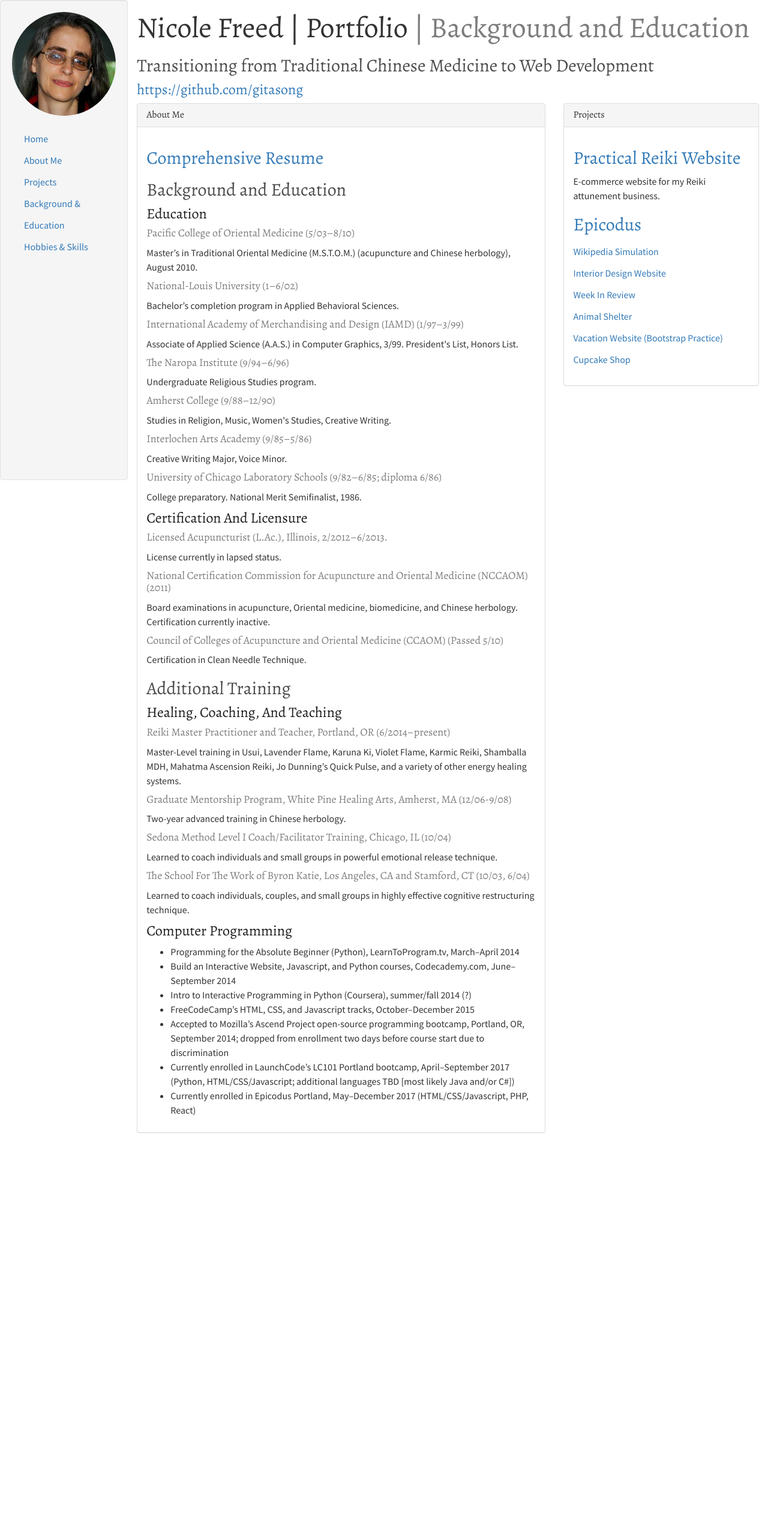
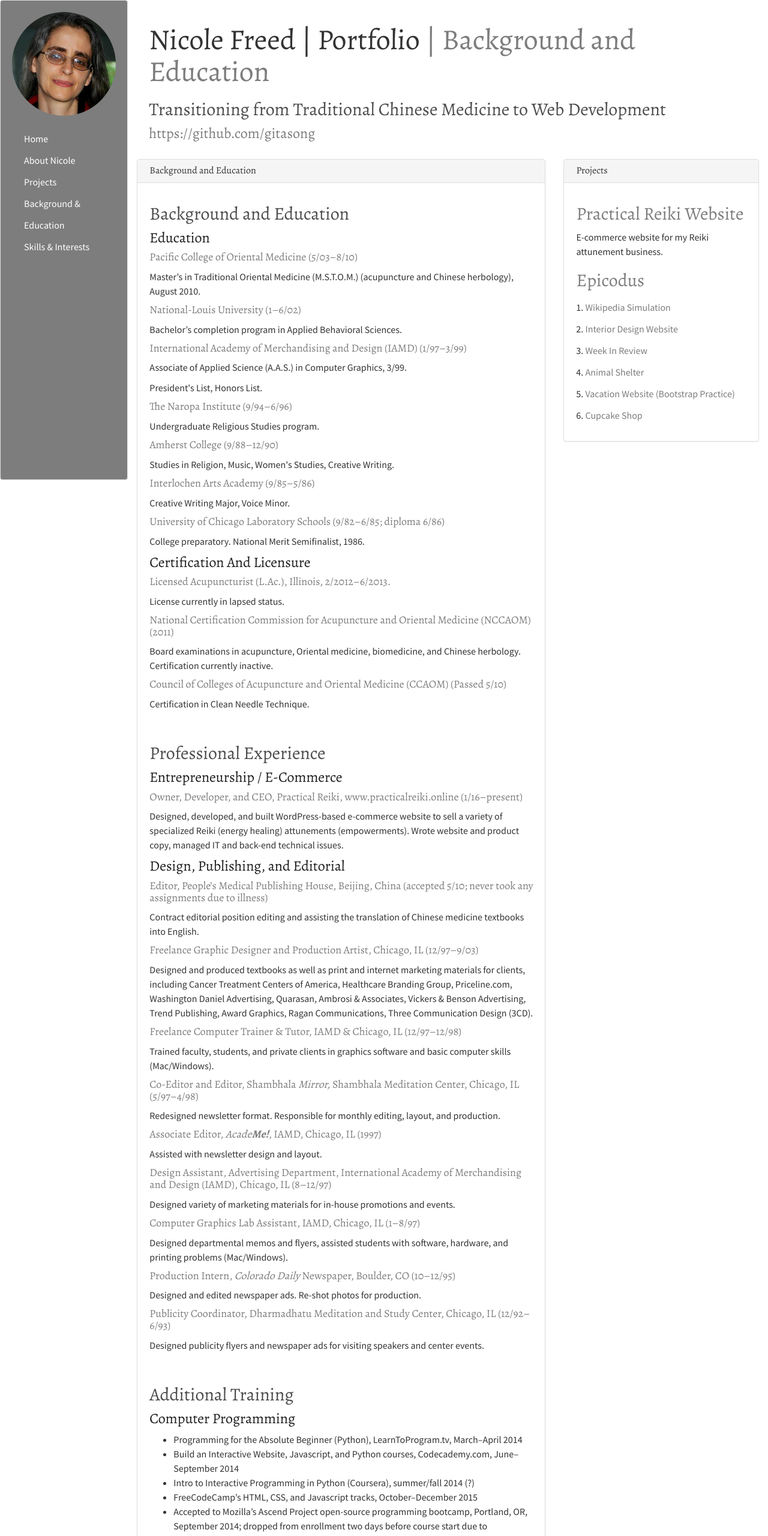
Before and after one commit to gitasong/portfolio, a plain HTML site: page background.html in a window 1280 px wide. Shown: the top 2560 px of the page at 60% size. Before the commit the page ends 1908 px from the top, so only its background shows below. Drawn offline with nearby package versions, Linux system fonts and the light colour scheme.

Commit message:
add content to hobbies.html, rename hobbies.html to skills.html, general content and formatting tweaks

```diff
--- a/background.html
+++ b/background.html
@@ -17,10 +17,10 @@
           <div class="left-navigation">
             <ul class="links" id="nav">
               <li><a href="index.html">Home</a></li>
-              <li><a href="about.html">About Me</a></li>
+              <li><a href="about.html">About Nicole</a></li>
               <li><a href="projects.html">Projects</a></li>
               <li><a href="background.html">Background & Education</a></li>
-              <li><a href="hobbies.html">Hobbies & Skills</a></li>
+              <li><a href="skills.html">Skills & Interests</a></li>
             </ul>
           </div>
         </div>
@@ -38,51 +38,63 @@
                   <!--about section goes here-->
                   <div class="panel panel-default">
                     <div class="panel-heading">
-                      <h2 class="panel-title">About Me</h2>
+                      <h2 class="panel-title">Background and Education</h2>
                     </div>
                     <div class="panel-body">
                       <!--about content goes here-->
-                      <h3><a href="https://github.com/gitasong/nf-resume">Comprehensive Resume</a></h3>
                       <h3>Background and Education</h3>
                         <h4>Education</h4>
                           <h5>Pacific College of Oriental Medicine (5/03–8/10)</h5>
-                          Master’s in Traditional Oriental Medicine (M.S.T.O.M.) (acupuncture and Chinese herbology),
-                          August 2010.
+                          <p>Master’s in Traditional Oriental Medicine (M.S.T.O.M.) (acupuncture and Chinese herbology), August 2010.</p>
                           <h5>National-Louis University (1–6/02)</h5>
-                          Bachelor’s completion program in Applied Behavioral Sciences.
+                          <p>Bachelor’s completion program in Applied Behavioral Sciences.</p>
                           <h5>International Academy of Merchandising and Design (IAMD) (1/97–3/99)</h5>
-                          Associate of Applied Science (A.A.S.) in Computer Graphics, 3/99.
-                          President's List, Honors List.
+                          <p>Associate of Applied Science (A.A.S.) in Computer Graphics, 3/99.</p>
+                          <p>President's List, Honors List.</p>
                           <h5>The Naropa Institute (9/94–6/96)</h5>
-                          Undergraduate Religious Studies program.
+                          <p>Undergraduate Religious Studies program.</p>
                           <h5>Amherst College (9/88–12/90)</h5>
-                          Studies in Religion, Music, Women's Studies, Creative Writing.
+                          <p>Studies in Religion, Music, Women's Studies, Creative Writing.</p>
                           <h5>Interlochen Arts Academy (9/85–5/86)</h5>
-                          Creative Writing Major, Voice Minor.
+                          <p>Creative Writing Major, Voice Minor.</p>
                           <h5>University of Chicago Laboratory Schools (9/82–6/85; diploma 6/86)</h5>
-                          College preparatory. National Merit Semifinalist, 1986.
-                          <br>
+                          <p>College preparatory. National Merit Semifinalist, 1986.</p>
                         <h4>Certification And Licensure</h4>
                           <h5>Licensed Acupuncturist (L.Ac.), Illinois, 2/2012–6/2013.</h5>
-                          License currently in lapsed status.
+                          <p>License currently in lapsed status.</p>
                           <h5>National Certification Commission for Acupuncture and Oriental Medicine
                           (NCCAOM) (2011)</h5>
-                          Board examinations in acupuncture, Oriental medicine, biomedicine, and Chinese herbology.
-                          Certification currently inactive.
+                          <p>Board examinations in acupuncture, Oriental medicine, biomedicine, and Chinese herbology. Certification currently inactive.</p>
                           <h5>Council of Colleges of Acupuncture and Oriental Medicine (CCAOM) (Passed 5/10)</h5>
-                          Certification in Clean Needle Technique.
+                          <p>Certification in Clean Needle Technique.</p>
                           <br>
+
+                      <h3>Professional Experience</h3>
+                        <h4>Entrepreneurship / E-Commerce</h4>
+                          <h5>Owner, Developer, and CEO, Practical Reiki, www.practicalreiki.online (1/16–present)</h5>
+                          <p>Designed, developed, and built WordPress-based e-commerce website to sell a variety of specialized Reiki (energy healing) attunements (empowerments). Wrote website and product copy, managed IT and back-end technical issues.
+                        <h4>Design, Publishing, and Editorial</p>
+                          <h5>Editor, People’s Medical Publishing House, Beijing, China (accepted 5/10; never took any assignments due to illness)</h5>
+                          <p>Contract editorial position editing and assisting the translation of Chinese medicine textbooks into English.</p>
+                          <h5>Freelance Graphic Designer and Production Artist, Chicago, IL (12/97–9/03)</h5>
+                          <p>Designed and produced textbooks as well as print and internet marketing materials for clients, including Cancer Treatment Centers of America, Healthcare Branding Group, Priceline.com, Washington Daniel Advertising, Quarasan, Ambrosi & Associates, Vickers & Benson Advertising, Trend Publishing, Award Graphics, Ragan Communications, Three Communication Design (3CD).</p>
+                          <h5>Freelance Computer Trainer & Tutor, IAMD & Chicago, IL (12/97–12/98)</h5>
+                          <p>Trained faculty, students, and private clients in graphics software and basic computer skills (Mac/Windows).</p>
+                          <h5>Co-Editor and Editor, Shambhala <em>Mirror,</em> Shambhala Meditation Center, Chicago, IL (5/97–4/98)</h5>
+                          <p>Redesigned newsletter format. Responsible for monthly editing, layout, and production.</p>
+                          <h5>Associate Editor, <em>Acade<strong>Me!</strong></em>, IAMD, Chicago, IL (1997)</h5>
+                          <p>Assisted with newsletter design and layout.</p>
+                          <h5>Design Assistant, Advertising Department, International Academy of Merchandising and Design (IAMD), Chicago, IL (8–12/97)</h5>
+                          <p>Designed variety of marketing materials for in-house promotions and events.</p>
+                          <h5>Computer Graphics Lab Assistant, IAMD, Chicago, IL (1–8/97)</h5>
+                          <p>Designed departmental memos and flyers, assisted students with software, hardware, and printing problems (Mac/Windows).</p>
+                          <h5>Production Intern, <em>Colorado Daily </em>Newspaper, Boulder, CO (10–12/95)</h5>
+                          <p>Designed and edited newspaper ads. Re-shot photos for production.</p>
+                          <h5>Publicity Coordinator, Dharmadhatu Meditation and Study Center, Chicago, IL (12/92–6/93)</h5>
+                          <p>Designed publicity flyers and newspaper ads for visiting speakers and center events.</p>
+                          <br>
+
                       <h3>Additional Training</h3>
-                          <h4>Healing, Coaching, And Teaching</h4>
-                          <h5>Reiki Master Practitioner and Teacher, Portland, OR (6/2014–present)</h5>
-                          Master-Level training in Usui, Lavender Flame, Karuna Ki, Violet Flame, Karmic Reiki, Shamballa MDH, Mahatma Ascension Reiki, Jo Dunning’s Quick Pulse, and a variety of other energy healing systems.
-                          <h5>Graduate Mentorship Program, White Pine Healing Arts, Amherst, MA (12/06-9/08)</h5>
-                          Two-year advanced training in Chinese herbology.
-                          <h5>Sedona Method Level I Coach/Facilitator Training, Chicago, IL (10/04)</h5>
-                          Learned to coach individuals and small groups in powerful emotional release technique.
-                          <h5>The School For The Work of Byron Katie, Los Angeles, CA and Stamford, CT
-                          (10/03, 6/04)</h5>
-                          Learned to coach individuals, couples, and small groups in highly effective cognitive restructuring technique.
                         <h4>Computer Programming</h4>
                           <ul>
                             <li>Programming for the Absolute Beginner (Python), LearnToProgram.tv, March–April 2014</li>
@@ -93,6 +105,8 @@
                             <li>Currently enrolled in LaunchCode’s LC101 Portland bootcamp, April–September 2017 (Python, HTML/CSS/Javascript; additional languages TBD [most likely Java and/or C#])</li>
                             <li>Currently enrolled in Epicodus Portland, May–December 2017 (HTML/CSS/Javascript, PHP, React)</li>
                           </ul>
+                          <br>
+                      <h3><a href="https://github.com/gitasong/nf-resume">Comprehensive Resume</a></h3>
                     </div>
                   </div>
                 </div>
@@ -109,14 +123,14 @@
                         E-commerce website for my Reiki attunement business.
                       </p>
                       <h3><a href="https://www.epicodus.com">Epicodus</a></h3>
-                      <ul class="links">
+                      <ol class="links">
                         <li><a href="https://github.com/gitasong/wikipedia-simulation">Wikipedia Simulation</a></li>
                         <li><a href="https://github.com/gitasong/interior-design">Interior Design Website</a></li>
                         <li><a href="https://github.com/gitasong/week-in-review">Week In Review</a></li>
                         <li><a href="https://github.com/gitasong/animal-shelter">Animal Shelter</a></li>
                         <li><a href="https://github.com/gitasong/vacation">Vacation Website (Bootstrap Practice)</a></li>
                         <li><a href="https://github.com/gitasong/cupcake-shop">Cupcake Shop</a></li>
-                      </ul>
+                      </ol>
                     </div>
                   </div>
                 </div>
--- a/css/styles.css
+++ b/css/styles.css
@@ -36,23 +36,45 @@ h5 {
   color: #7d7d7d;
 }
 
+a {
+  color: #7d7d7d;
+}
+
+.header {
+  padding: 20px; 0px; 50px; 40px;
+}
+
 .page {
   color: #7d7d7d
 }
 
 .col-md-2.sidebar.well {
   height: 100vh;
+  background-color: #7d7d7d;
 }
 
 .links {
-  list-style-type: none;
-  padding-left: 0px;
+  /*list-style-type: none;*/
+  padding-left: 15px;
   line-height: 36px;
+}
+
+#nav a {
+  color: #ffffff;
 }
 
 #nav {
   padding-left: 20px;
+  list-style-type: none;
 }
+
+.panel .panel-heading, .panel-body {
+  padding-left: 20px;
+}
+
+/*.panel .panel-heading {
+  background-color: #dedede;
+}*/
 
 .col-md-4.projects {
   margin-left: 40px;
```
Also changed, not shown: about.html (+12 -34 lines), hobbies.html (deleted, +0 -92 lines), index.html (+9 -9 lines), projects.html (+3 -18 lines), skills.html (added, +132 -0 lines). Lines whose indentation alone changed are shown as unchanged.
